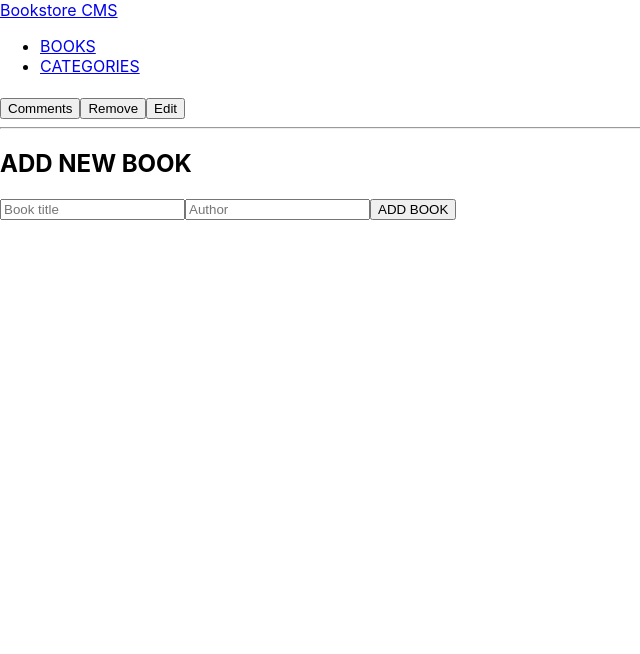
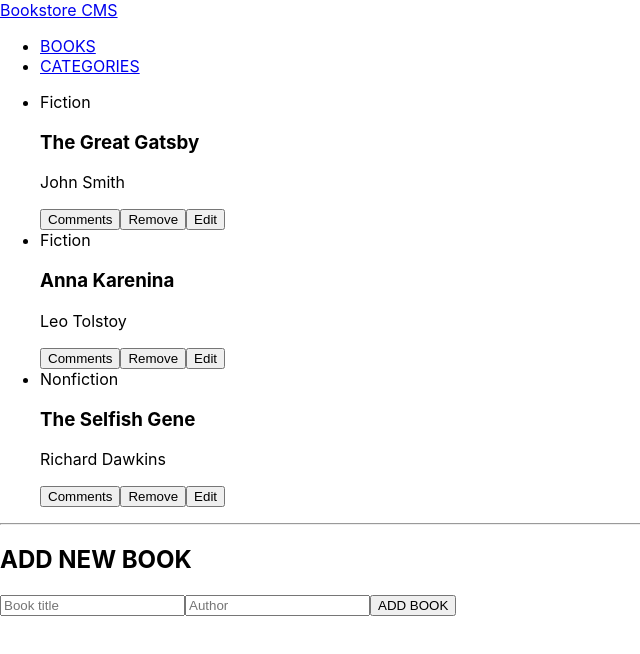
Before and after one commit to muhammedb8826/Bookstore, a React (Create React App) app: page / in a window 1280 px wide. Shown: the top 654 px of the page, without its empty margins (0-640 px from the left). Built offline with nearby package versions, Linux system fonts and the light colour scheme; the HTML template or start-up script is replaced by a standard one.

Commit message:
Display books from store

```diff
--- a/src/bookItems.js
+++ b/src/bookItems.js
@@ -1,13 +1,21 @@
 const bookItems = [
   {
-    id: 1,
-    title: 'Birds',
-    author: 'Mame',
+    item_id: 'item1',
+    title: 'The Great Gatsby',
+    author: 'John Smith',
+    category: 'Fiction',
   },
   {
-    id: 2,
-    title: 'Nature',
-    author: 'Hun',
+    item_id: 'item2',
+    title: 'Anna Karenina',
+    author: 'Leo Tolstoy',
+    category: 'Fiction',
+  },
+  {
+    item_id: 'item3',
+    title: 'The Selfish Gene',
+    author: 'Richard Dawkins',
+    category: 'Nonfiction',
   },
 ];
 
--- a/src/components/Books.js
+++ b/src/components/Books.js
@@ -1,4 +1,5 @@
 import { useState } from 'react';
+import { useSelector } from 'react-redux';
 
 export default function Books() {
   const [book, setBook] = useState({
@@ -18,16 +19,25 @@ export default function Books() {
     book.bookAuthor = '';
   };
 
+  const { books } = useSelector((store) => store.book);
+
   return (
     <div>
       <div className="book-list">
-        <h1>{book.bookTitle}</h1>
-        <p>{book.bookAuthor}</p>
-        <div className="buttons">
-          <button type="button">Comments</button>
-          <button type="button">Remove</button>
-          <button type="button">Edit</button>
-        </div>
+        <ul>
+          {books.map((book) => (
+            <li key={book.item_id}>
+              <span>{book.category}</span>
+              <h3>{book.title}</h3>
+              <p>{book.author}</p>
+              <div className="buttons">
+                <button type="button">Comments</button>
+                <button type="button">Remove</button>
+                <button type="button">Edit</button>
+              </div>
+            </li>
+          ))}
+        </ul>
       </div>
       <hr />
       <div className="form">
--- a/src/redux/books/booksSlice.js
+++ b/src/redux/books/booksSlice.js
@@ -1,7 +1,8 @@
 import { createSlice } from '@reduxjs/toolkit';
+import bookItems from '../../bookItems';
 
 const initialState = {
-  books: [],
+  books: bookItems,
   isLoading: true,
 };
 
```
